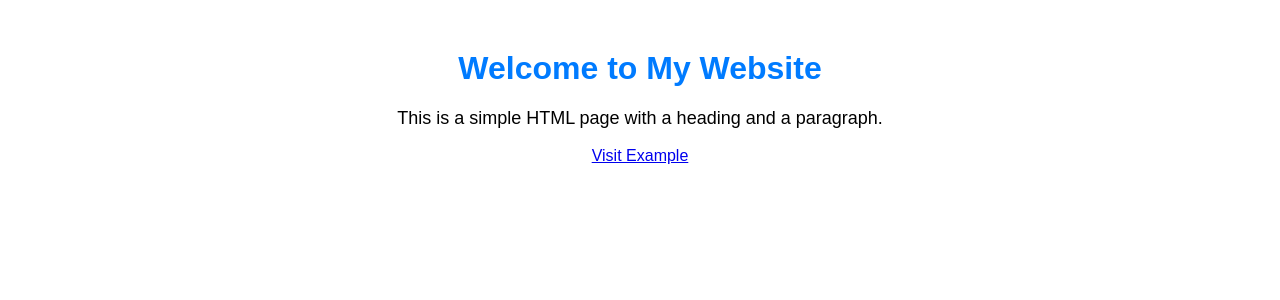
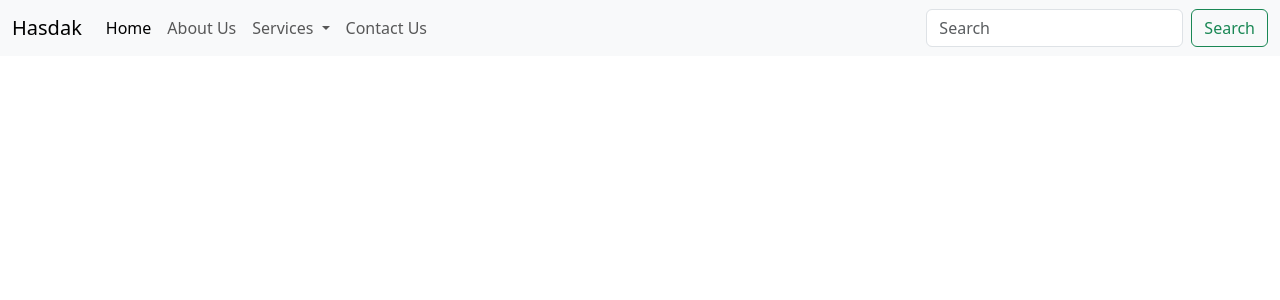
Before and after one commit to justinhasdak1/Django-Practice, a Django app: page / in a window 1280 px wide. Shown: the top 300 px of the page. Run offline with Django 5.2, Linux system fonts and the light colour scheme.

Commit message:
v3
Start Templates Rendering

```diff
--- a/hello/home/views.py
+++ b/hello/home/views.py
@@ -1,15 +1,27 @@
 from django.shortcuts import render,HttpResponse
 
 # Create your views here.
+
+#Home
 def index(request):
+
+    context ={
+        'variable1':"This is from variable1 context.",
+        'variable2':"This is from variable2 context.",
+        'variable3':"This is from variable3 context.",
+    }
+
     #return HttpResponse("This is my home page")
-    return render(request, 'index.html')
+    return render(request, 'index.html', context)
 
+#About
 def about(request):
     return HttpResponse("This is my about page")
 
+#Services
 def services(request):
     return HttpResponse("This is my services page")
 
+#Contact
 def contact(request):
     return HttpResponse("This is my contact page")
--- a/hello/templates/index.html
+++ b/hello/templates/index.html
@@ -1,26 +1,51 @@
-<!DOCTYPE html>
+<!doctype html>
 <html lang="en">
-<head>
-    <meta charset="UTF-8">
-    <meta name="viewport" content="width=device-width, initial-scale=1.0">
-    <title>Basic HTML Page</title>
-    <style>
-        body {
-            font-family: Arial, sans-serif;
-            text-align: center;
-            margin: 50px;
-        }
-        h1 {
-            color: #007bff;
-        }
-        p {
-            font-size: 18px;
-        }
-    </style>
-</head>
-<body>
-    <h1>Welcome to My Website</h1>
-    <p>This is a simple HTML page with a heading and a paragraph.</p>
-    <a href="https://example.com">Visit Example</a>
-</body>
+  <head>
+    <meta charset="utf-8">
+    <meta name="viewport" content="width=device-width, initial-scale=1">
+    <title>Hasdak</title>
+    <link href="https://cdn.jsdelivr.net/npm/bootstrap@5.3.3/dist/css/bootstrap.min.css" rel="stylesheet" integrity="sha384-QWTKZyjpPEjISv5WaRU9OFeRpok6YctnYmDr5pNlyT2bRjXh0JMhjY6hW+ALEwIH" crossorigin="anonymous">
+  </head>
+  <body>
+    <nav class="navbar navbar-expand-lg bg-body-tertiary">
+        <div class="container-fluid">
+          <a class="navbar-brand" href="#">Hasdak</a>
+          <button class="navbar-toggler" type="button" data-bs-toggle="collapse" data-bs-target="#navbarSupportedContent" aria-controls="navbarSupportedContent" aria-expanded="false" aria-label="Toggle navigation">
+            <span class="navbar-toggler-icon"></span>
+          </button>
+          <div class="collapse navbar-collapse" id="navbarSupportedContent">
+            <ul class="navbar-nav me-auto mb-2 mb-lg-0">
+              <li class="nav-item">
+                <a class="nav-link active" aria-current="page" href="#">Home</a>
+              </li>
+              <li class="nav-item">
+                <a class="nav-link" href="#">About Us</a>
+              </li>
+              <li class="nav-item dropdown">
+                <a class="nav-link dropdown-toggle" href="#" role="button" data-bs-toggle="dropdown" aria-expanded="false">
+                  Services
+                </a>
+                <ul class="dropdown-menu">
+                  <li><a class="dropdown-item" href="#">Ice cream</a></li>
+                  <li><a class="dropdown-item" href="#">Softy</a></li>
+                  <li><hr class="dropdown-divider"></li>
+                  <li><a class="dropdown-item" href="#">Family Pack</a></li>
+                </ul>
+              </li>
+              <li class="nav-item">
+                <a class="nav-link" href="#">Contact Us</a>
+              </li>
+            </ul>
+            <form class="d-flex" role="search">
+              <input class="form-control me-2" type="search" placeholder="Search" aria-label="Search">
+              <button class="btn btn-outline-success" type="submit">Search</button>
+            </form>
+          </div>
+        </div>
+      </nav>
+
+
+
+    <script src="https://cdn.jsdelivr.net/npm/bootstrap@5.3.3/dist/js/bootstrap.bundle.min.js" integrity="sha384-YvpcrYf0tY3lHB60NNkmXc5s9fDVZLESaAA55NDzOxhy9GkcIdslK1eN7N6jIeHz" crossorigin="anonymous"></script>
+  </body>
 </html>
```
